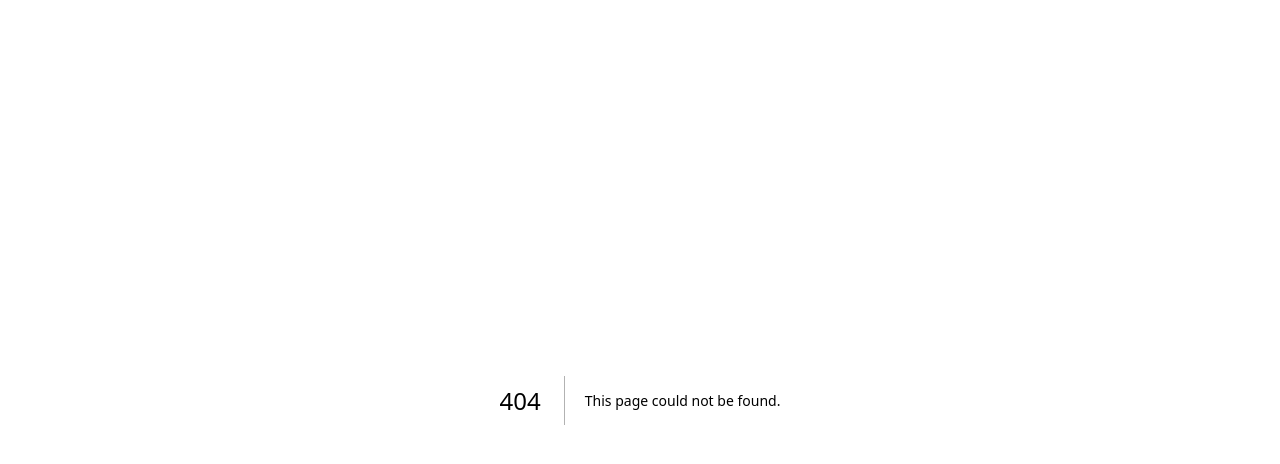
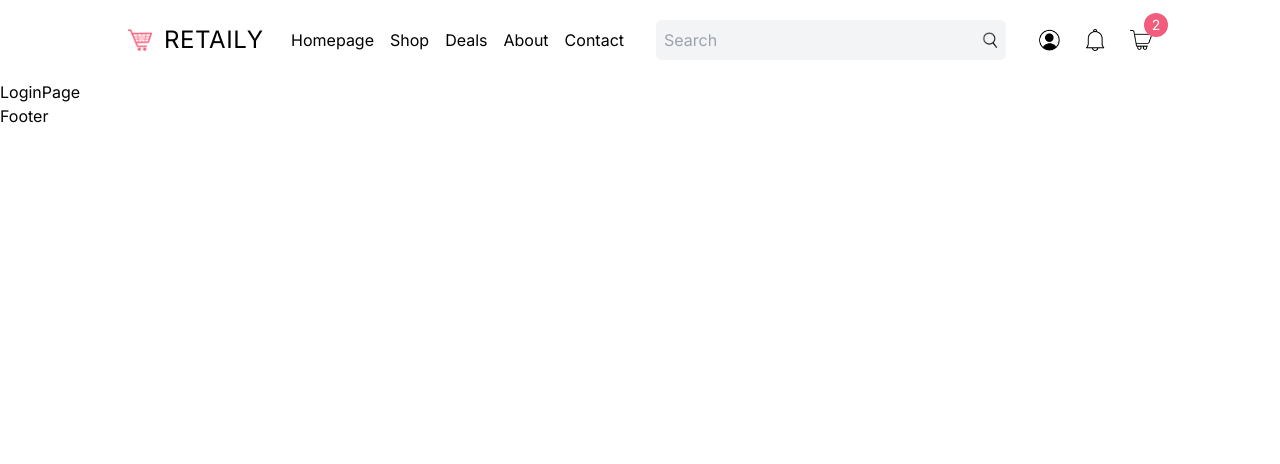
Before and after one commit to RadithSandeepa/online-fashion-retail-system, a Next.js app in the folder project/: page /login in a window 1280 px wide. Before the commit this address had no page. Shown: the top 464 px of the page. Built offline with nearby package versions, Linux system fonts and the light colour scheme.

Commit message:
Designed NavBar

```diff
--- a/project/next.config.mjs
+++ b/project/next.config.mjs
@@ -1,4 +1,13 @@
 /** @type {import('next').NextConfig} */
-const nextConfig = {};
+const nextConfig = {
+    images: {
+        remotePatterns: [
+          {
+            protocol: "https",
+            hostname: "images.pexels.com",
+          },
+        ],
+    },
+};
 
 export default nextConfig;
--- /dev/null
+++ b/project/src/app/[slug]/page.tsx
@@ -0,0 +1,7 @@
+const SinglePage = () => {
+    return (
+        <div className=''>SinglePage</div>
+    );
+}
+
+export default SinglePage;
--- a/project/src/app/layout.tsx
+++ b/project/src/app/layout.tsx
@@ -1,6 +1,8 @@
 import type { Metadata } from "next";
 import { Inter } from "next/font/google";
 import "./globals.css";
+import Navbar from "@/components/Navbar";
+import Footer from "@/components/Footer";
 
 const inter = Inter({ subsets: ["latin"] });
 
@@ -16,7 +18,11 @@
 }>) {
   return (
     <html lang="en">
-      <body className={inter.className}>{children}</body>
+      <body className={inter.className}>
+        <Navbar />
+        {children}
+        <Footer />
+      </body>
     </html>
   );
 }
--- /dev/null
+++ b/project/src/app/list/page.tsx
@@ -0,0 +1,7 @@
+const ListPage = () => {
+    return (
+        <div className=''>ListPage</div>
+    );
+}
+
+export default ListPage;
--- /dev/null
+++ b/project/src/app/login/page.tsx
@@ -0,0 +1,7 @@
+const LoginPage = () => {
+    return (
+        <div className=''>LoginPage</div>
+    );
+}
+
+export default LoginPage;
--- /dev/null
+++ b/project/src/components/CartModal.tsx
@@ -0,0 +1,86 @@
+"use client";
+
+import Image from "next/image";
+
+
+const CartModal = () => {
+  //TEMPORARY
+  const cartItems =  true;
+
+
+
+  return (
+    <div className="w-max absolute p-4 rounded-md shadow-[0_3px_10px_rgb(0,0,0,0.2)] bg-white top-12 right-0 flex flex-col gap-6 z-20">
+      {!cartItems ? (
+        <div className="">Cart is Empty</div>
+      ) : (
+        <>
+          <h2 className="text-xl">Shopping Cart</h2>
+          {/* LIST */}
+          <div className="flex flex-col gap-8">
+            {/* ITEM */}
+              <div className="flex gap-4">
+                  <Image
+                    src="https://images.pexels.com/photos/701877/pexels-photo-701877.jpeg?auto=compress&cs=tinysrgb&w=1260&h=750&dpr=1"
+                    alt=""
+                    width={72}
+                    height={96}
+                    className="object-cover rounded-md"
+                  />
+                <div className="flex flex-col justify-between w-full">
+                  {/* TOP */}
+                  <div className="">
+                    {/* TITLE */}
+                    <div className="flex items-center justify-between gap-8">
+                      <h3 className="font-semibold">
+                        Product Name
+                      </h3>
+                      <div className="p-1 bg-gray-50 rounded-sm flex items-center gap-2">
+                        $49
+                      </div>
+                    </div>
+                    {/* DESC */}
+                    <div className="text-sm text-gray-500">
+                      available
+                    </div>
+                  </div>
+                  {/* BOTTOM */}
+                  <div className="flex justify-between text-sm">
+                    <span className="text-gray-500">Qty. 2</span>
+                    <span
+                      className="text-blue-500"
+                    >
+                      Remove
+                    </span>
+                  </div>
+                </div>
+              </div>
+
+          </div>
+          {/* BOTTOM */}
+          <div className="">
+            <div className="flex items-center justify-between font-semibold">
+              <span className="">Subtotal</span>
+              <span className="">$49</span>
+            </div>
+            <p className="text-gray-500 text-sm mt-2 mb-4">
+              Shipping and taxes calculated at checkout.
+            </p>
+            <div className="flex justify-between text-sm">
+              <button className="rounded-md py-3 px-4 ring-1 ring-gray-300">
+                View Cart
+              </button>
+              <button
+                className="rounded-md py-3 px-4 bg-black text-white disabled:cursor-not-allowed disabled:opacity-75"
+              >
+                Checkout
+              </button>
+            </div>
+          </div>
+        </>
+      )}
+    </div>
+  );
+};
+
+export default CartModal;
--- /dev/null
+++ b/project/src/components/Footer.tsx
@@ -0,0 +1,7 @@
+const Footer = () => {
+    return (
+        <div className=''>Footer</div>
+    );
+}
+
+export default Footer;
--- /dev/null
+++ b/project/src/components/Menu.tsx
@@ -0,0 +1,35 @@
+"use client";
+
+import Image from "next/image";
+import Link from "next/link";
+import { useState } from "react";
+
+const Menu = () => {
+  const [open, setOpen] = useState(false);
+
+  return (
+    <div className="">
+      <Image
+        src="/menu.png"
+        alt=""
+        width={28}
+        height={28}
+        className="cursor-pointer"
+        onClick={() => setOpen((prev) => !prev)}
+      />
+      {open && (
+        <div className="absolute bg-black text-white left-0 top-20 w-full h-[calc(100vh-80px)] flex flex-col items-center justify-center gap-8 text-xl  z-10">
+          <Link href="/">Homepage</Link>
+          <Link href="/">Shop</Link>
+          <Link href="/">Deals</Link>
+          <Link href="/">About</Link>
+          <Link href="/">Contact</Link>
+          <Link href="/">Logout</Link>
+          <Link href="/">Cart(1)</Link>
+        </div>
+      )}
+    </div>
+  );
+};
+
+export default Menu;
--- /dev/null
+++ b/project/src/components/NavIcons.tsx
@@ -0,0 +1,66 @@
+"use client";
+
+import Image from "next/image";
+import Link from "next/link";
+import { useRouter } from "next/navigation";
+import { useState } from "react";
+import CartModal from "./CartModal";
+
+
+const NavIcons = () => {
+  const [isProfileOpen, setIsProfileOpen] = useState(false);
+  const [isCartOpen, setIsCartOpen] = useState(false);
+
+  const router = useRouter();
+
+  //TEMPORARY
+  const isLoggedIn = false;
+
+  const handleProfile = () => {
+    if (!isLoggedIn) {
+      router.push("/login");
+    } else {
+      setIsProfileOpen((prev) => !prev);
+    }
+  };
+
+
+  return (
+    <div className="flex items-center gap-4 xl:gap-6 relative">
+      <Image
+        src="/profile.png"
+        alt=""
+        width={22}
+        height={22}
+        className="cursor-pointer"
+        onClick={handleProfile}
+      />
+      {isProfileOpen && (
+        <div className="absolute p-4 rounded-md top-12 left-0 bg-white text-sm shadow-[0_3px_10px_rgb(0,0,0,0.2)] z-20">
+          <Link href="/profile">Profile</Link>
+          <div className="mt-2 cursor-pointer">
+          </div>
+        </div>
+      )}
+      <Image
+        src="/notification.png"
+        alt=""
+        width={22}
+        height={22}
+        className="cursor-pointer"
+      />
+      <div
+        className="relative cursor-pointer"
+        onClick={() => setIsCartOpen((prev) => !prev)}
+      >
+        <Image src="/cart.png" alt="" width={22} height={22} />
+        <div className="absolute -top-4 -right-4 w-6 h-6 bg-primary rounded-full text-white text-sm flex items-center justify-center">
+          2
+        </div>
+      </div>
+      {isCartOpen && <CartModal />}
+    </div>
+  );
+};
+
+export default NavIcons;
--- /dev/null
+++ b/project/src/components/Navbar.tsx
@@ -0,0 +1,43 @@
+import Link from "next/link";
+import Menu from "./Menu";
+import Image from "next/image";
+import SearchBar from "./SearchBar";
+import NavIcons from "./NavIcons";
+
+const Navbar = () => {
+    return (
+        <div className='h-20 px-4 md:px-8 lg:px-16 xl:px-32 2xl:px-64 relative'>
+            {/* MOBILE */}
+            <div className="h-full flex items-center justify-between md:hidden">
+                <Link href="/">
+                <div className="text-2xl tracking-wide">RETAILY</div>
+                </Link>
+                <Menu />
+            </div>
+            {/* BIGGER SCREENS */}
+            <div className="hidden md:flex items-center justify-between gap-8 h-full">
+                {/* LEFT */}
+                <div className="w-1/3 xl:w-1/2 flex items-center gap-12">
+                    <Link href="/" className="flex items-center gap-3">
+                        <Image src="/logo.png" alt="" width={24} height={24} />
+                        <div className="text-2xl tracking-wide">RETAILY</div>
+                    </Link>
+                    <div className="hidden xl:flex gap-4">
+                        <Link href="/">Homepage</Link>
+                        <Link href="/">Shop</Link>
+                        <Link href="/">Deals</Link>
+                        <Link href="/">About</Link>
+                        <Link href="/">Contact</Link>
+                    </div>
+                </div>
+                {/* RIGHT */}
+                <div className="w-2/3 xl:w-1/2 flex items-center justify-between gap-8">
+                    <SearchBar />
+                    <NavIcons />
+                </div>
+            </div>
+        </div>
+    );
+}
+
+export default Navbar;
--- /dev/null
+++ b/project/src/components/SearchBar.tsx
@@ -0,0 +1,38 @@
+"use client";
+
+import Image from "next/image";
+import { useRouter } from "next/navigation";
+
+const SearchBar = () => {
+
+  const router = useRouter();
+
+  const handleSearch = (e: React.FormEvent<HTMLFormElement>) => {
+    e.preventDefault();
+    const formData = new FormData(e.currentTarget);
+    const name = formData.get("name") as string;
+
+    if(name){
+      router.push(`/list?name=${name}`)
+    }
+  };
+
+  return (
+    <form
+      className="flex items-center justify-between gap-4 bg-gray-100 p-2 rounded-md flex-1"
+      onSubmit={handleSearch}
+    >
+      <input
+        type="text"
+        name="name"
+        placeholder="Search"
+        className="flex-1 bg-transparent outline-none"
+      />
+      <button className="cursor-pointer">
+        <Image src="/search.png" alt="" width={16} height={16} />
+      </button>
+    </form>
+  );
+};
+
+export default SearchBar;
--- a/project/tailwind.config.ts
+++ b/project/tailwind.config.ts
@@ -13,6 +13,9 @@
         "gradient-conic":
           "conic-gradient(from 180deg at 50% 50%, var(--tw-gradient-stops))",
       },
+      colors: {
+        primary: "#F35C7A",
+      },
     },
   },
   plugins: [],
```
